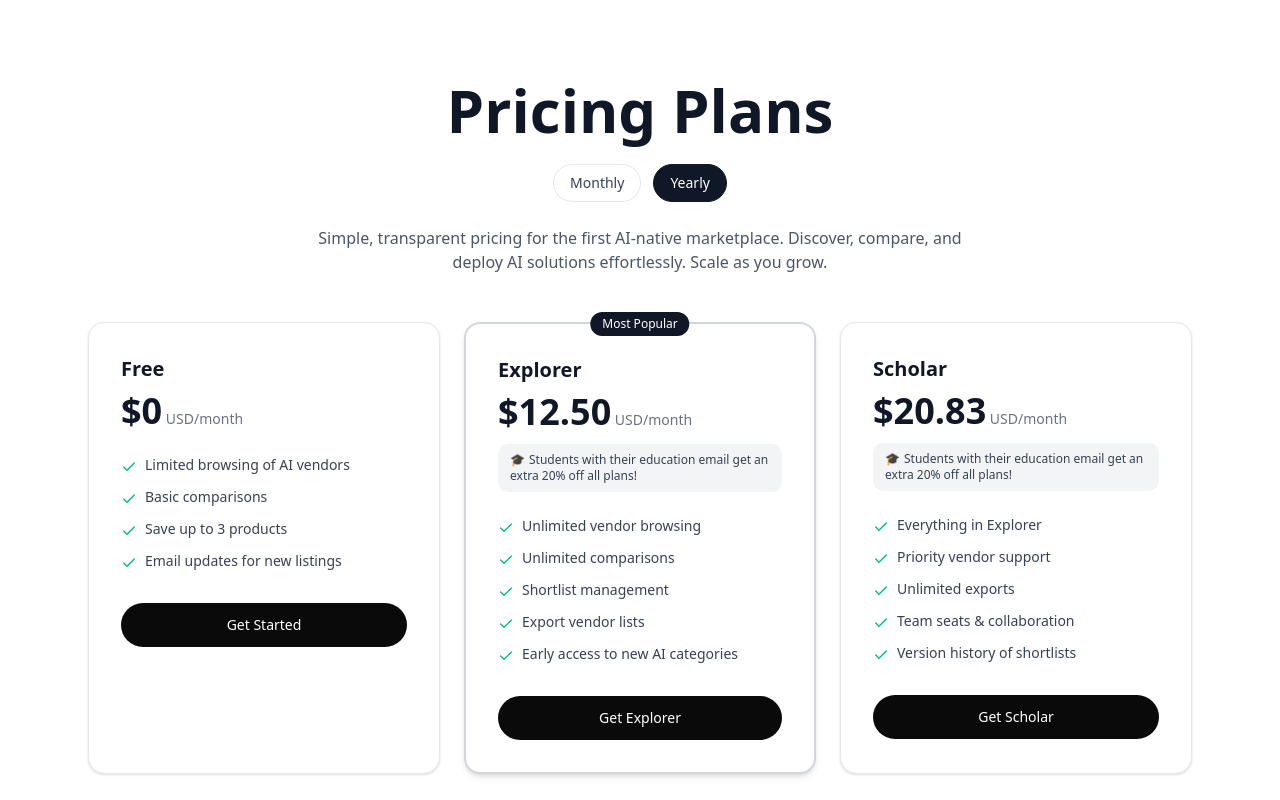
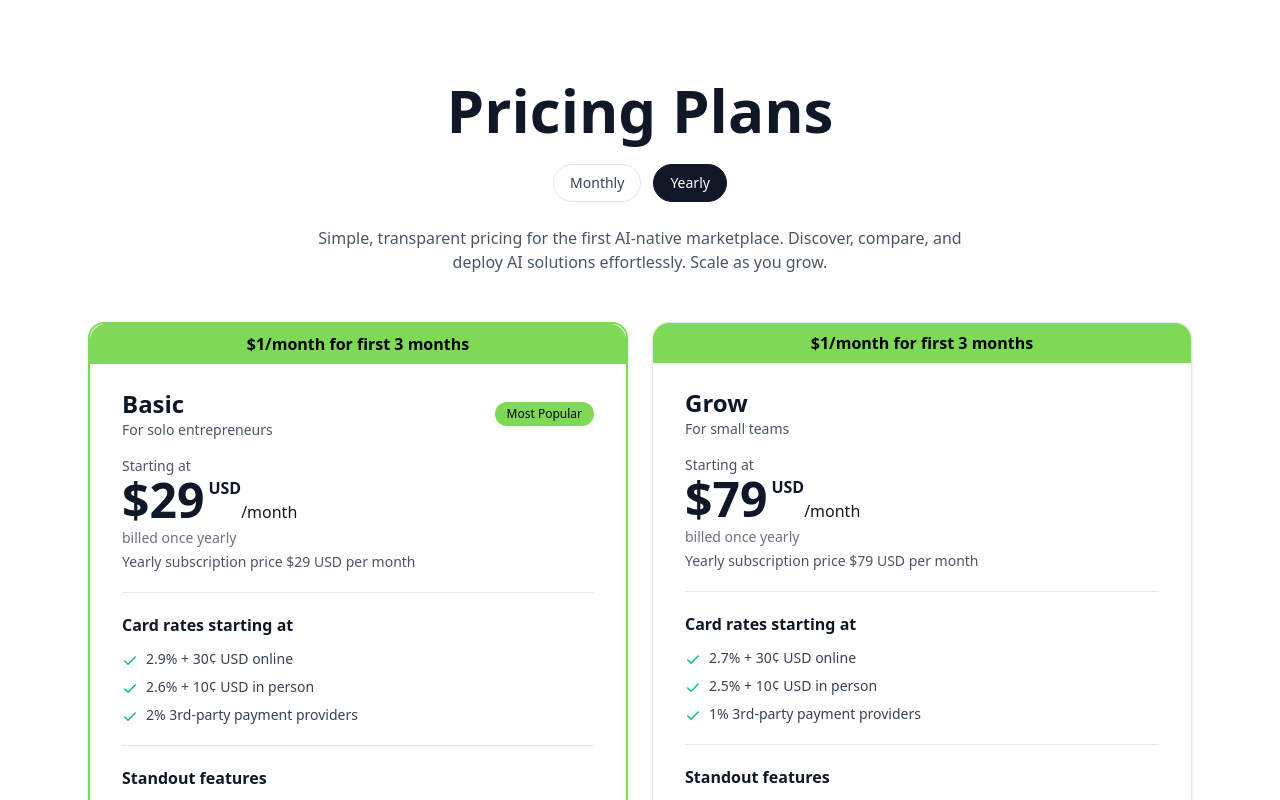
Before and after one commit to ShashStudios/Sonora, a Next.js app: page /pricing in a window 1280 px wide. Shown: the top 800 px of the page. Built offline with nearby package versions, Linux system fonts and the light colour scheme; no server answers.

Commit message:
first commit

```diff
--- a/src/app/forma/page.tsx
+++ b/src/app/forma/page.tsx
@@ -194,7 +194,7 @@ export default function FormaPage() {
     <div className="min-h-screen flex items-center justify-center bg-white p-12">
       <div className="text-center">
         <h1 className="text-5xl md:text-6xl font-bold text-black tracking-tight">Coming Soon</h1>
-        <p className="mt-4 text-gray-600 max-w-xl mx-auto">We&apos;re building the first AI-native marketplace experience here. Check back shortly.</p>
+        <p className="mt-4 text-gray-600 max-w-xl mx-auto">We&apos;re building the first AI-native marketplace experience here.</p>
       </div>
     </div>
   );
--- a/src/app/market/page.tsx
+++ b/src/app/market/page.tsx
@@ -33,7 +33,7 @@ export default function MarketPage() {
     <div className="min-h-screen flex items-center justify-center bg-white p-12">
       <div className="text-center">
         <h1 className="text-5xl md:text-6xl font-bold text-black tracking-tight">Coming Soon</h1>
-        <p className="mt-4 text-gray-600 max-w-xl mx-auto">We&apos;re building the first AI-native marketplace experience here. Check back shortly.</p>
+        <p className="mt-4 text-gray-600 max-w-xl mx-auto">We&apos;re building the first AI-native marketplace experience here.</p>
       </div>
     </div>
   );
--- a/src/app/pricing/page.tsx
+++ b/src/app/pricing/page.tsx
@@ -49,82 +49,95 @@ export default function PricingPage() {
         </p>
 
         {/* Cards */}
-        <div className="grid grid-cols-1 md:grid-cols-3 gap-6 mt-12">
-          {/* Free */}
-          <div className="rounded-2xl border border-gray-200 p-8 bg-white shadow-sm">
-            <h3 className="text-xl font-semibold">Free</h3>
-            <div className="mt-2 text-4xl font-bold">{billing === "yearly" ? prices.free.yearly : prices.free.monthly}
-              <span className="text-sm font-normal text-gray-500"> USD/month</span>
+        <div className="grid grid-cols-1 md:grid-cols-2 gap-6 mt-12">
+          {/* Basic (Most Popular) */}
+          <div className="relative rounded-2xl border-2 border-[#7ed957] p-8 pt-16 bg-white shadow-md">
+            <div className="absolute top-0 left-0 right-0 h-10 rounded-t-2xl bg-[#7ed957] flex items-center justify-center text-black text-sm md:text-base font-bold">
+              $1/month for first 3 months
             </div>
-            <ul className="mt-6 space-y-3 text-sm text-gray-700">
-              <li className="flex items-start gap-2"><CheckIcon /> Limited browsing of AI vendors</li>
-              <li className="flex items-start gap-2"><CheckIcon /> Basic comparisons</li>
-              <li className="flex items-start gap-2"><CheckIcon /> Save up to 3 products</li>
-              <li className="flex items-start gap-2"><CheckIcon /> Email updates for new listings</li>
-            </ul>
+            <div className="flex items-center justify-between">
+              <div>
+                <h3 className="text-2xl font-semibold">Basic</h3>
+                <p className="text-gray-600 text-sm">For solo entrepreneurs</p>
+              </div>
+              <span className="text-xs bg-[#7ed957] text-black px-3 py-1 rounded-full">Most Popular</span>
+            </div>
+            <div className="mt-4">
+              <p className="text-sm text-gray-600">Starting at</p>
+              <div className="text-5xl font-bold">$29<span className="text-base align-top ml-1">USD</span><span className="text-base font-normal">/month</span></div>
+              <p className="text-gray-500 text-sm mt-1">billed once yearly</p>
+              <p className="text-gray-600 text-sm mt-1">Yearly subscription price $29 USD per month</p>
+            </div>
+            <hr className="my-5 border-gray-200" />
+            <div>
+              <h4 className="font-semibold text-gray-900">Card rates starting at</h4>
+              <ul className="mt-3 space-y-2 text-sm text-gray-700">
+                <li className="flex items-start gap-2"><CheckIcon /> 2.9% + 30¢ USD online</li>
+                <li className="flex items-start gap-2"><CheckIcon /> 2.6% + 10¢ USD in person</li>
+                <li className="flex items-start gap-2"><CheckIcon /> 2% 3rd-party payment providers</li>
+              </ul>
+            </div>
+            <hr className="my-5 border-gray-200" />
+            <div>
+              <h4 className="font-semibold text-gray-900">Standout features</h4>
+              <ul className="mt-3 space-y-2 text-sm text-gray-700">
+                <li className="flex items-start gap-2"><CheckIcon /> Up to 77% shipping discount</li>
+                <li className="flex items-start gap-2"><CheckIcon /> 10 inventory locations</li>
+                <li className="flex items-start gap-2"><CheckIcon /> 24/7 chat support</li>
+                <li className="flex items-start gap-2"><CheckIcon /> In-person selling by phone or POS device</li>
+              </ul>
+            </div>
             <div className="mt-8">
               <Link
                 href="/market"
-                className="rounded-full border border-transparent transition-colors flex items-center justify-center bg-foreground text-background gap-2 hover:bg-[#383838] dark:hover:bg-[#ccc] font-medium text-sm h-11 px-6"
+                className="rounded-full border border-transparent transition-colors flex items-center justify-center bg-foreground text-background gap-2 hover:bg-[#383838] dark:hover:bg-[#ccc] font-medium text-sm h-11 px-6 w-full"
               >
-                Get Started
+                Try for free
               </Link>
             </div>
           </div>
 
-          {/* Explorer - Most Popular */}
-          <div className="relative rounded-2xl border-2 border-gray-300 p-8 bg-white shadow-md">
-            <span className="absolute -top-3 left-1/2 -translate-x-1/2 text-xs bg-gray-900 text-white px-3 py-1 rounded-full">
-              Most Popular
-            </span>
-            <h3 className="text-xl font-semibold">Explorer</h3>
-            <div className="mt-2 text-4xl font-bold">{billing === "yearly" ? prices.explorer.yearly : prices.explorer.monthly}
-              <span className="text-sm font-normal text-gray-500"> USD/month</span>
+          {/* Grow */}
+          <div className="relative rounded-2xl border border-gray-200 p-8 pt-16 bg-white shadow-sm">
+            <div className="absolute top-0 left-0 right-0 h-10 rounded-t-2xl bg-[#7ed957] flex items-center justify-center text-black text-sm md:text-base font-bold">
+              $1/month for first 3 months
             </div>
-            <div className="mt-3 text-xs bg-gray-100 text-gray-700 rounded-lg px-3 py-2">
-              <span className="mr-1">🎓</span>
-              Students with their education email get an extra 20% off all plans!
+            <div>
+              <h3 className="text-2xl font-semibold">Grow</h3>
+              <p className="text-gray-600 text-sm">For small teams</p>
             </div>
-            <ul className="mt-6 space-y-3 text-sm text-gray-700">
-              <li className="flex items-start gap-2"><CheckIcon /> Unlimited vendor browsing</li>
-              <li className="flex items-start gap-2"><CheckIcon /> Unlimited comparisons</li>
-              <li className="flex items-start gap-2"><CheckIcon /> Shortlist management</li>
-              <li className="flex items-start gap-2"><CheckIcon /> Export vendor lists</li>
-              <li className="flex items-start gap-2"><CheckIcon /> Early access to new AI categories</li>
-            </ul>
+            <div className="mt-4">
+              <p className="text-sm text-gray-600">Starting at</p>
+              <div className="text-5xl font-bold">$79<span className="text-base align-top ml-1">USD</span><span className="text-base font-normal">/month</span></div>
+              <p className="text-gray-500 text-sm mt-1">billed once yearly</p>
+              <p className="text-gray-600 text-sm mt-1">Yearly subscription price $79 USD per month</p>
+            </div>
+            <hr className="my-5 border-gray-200" />
+            <div>
+              <h4 className="font-semibold text-gray-900">Card rates starting at</h4>
+              <ul className="mt-3 space-y-2 text-sm text-gray-700">
+                <li className="flex items-start gap-2"><CheckIcon /> 2.7% + 30¢ USD online</li>
+                <li className="flex items-start gap-2"><CheckIcon /> 2.5% + 10¢ USD in person</li>
+                <li className="flex items-start gap-2"><CheckIcon /> 1% 3rd-party payment providers</li>
+              </ul>
+            </div>
+            <hr className="my-5 border-gray-200" />
+            <div>
+              <h4 className="font-semibold text-gray-900">Standout features</h4>
+              <ul className="mt-3 space-y-2 text-sm text-gray-700">
+                <li className="flex items-start gap-2"><CheckIcon /> Up to 88% shipping discount and insurance</li>
+                <li className="flex items-start gap-2"><CheckIcon /> 10 inventory locations</li>
+                <li className="flex items-start gap-2"><CheckIcon /> 24/7 chat support</li>
+                <li className="flex items-start gap-2"><CheckIcon /> 5 staff accounts</li>
+                <li className="flex items-start gap-2"><CheckIcon /> In-person selling by phone or POS device</li>
+              </ul>
+            </div>
             <div className="mt-8">
               <Link
                 href="/market"
-                className="rounded-full border border-transparent transition-colors flex items-center justify-center bg-foreground text-background gap-2 hover:bg-[#383838] dark:hover:bg-[#ccc] font-medium text-sm h-11 px-6"
+                className="rounded-full border border-transparent transition-colors flex items-center justify-center bg-foreground text-background gap-2 hover:bg-[#383838] dark:hover:bg-[#ccc] font-medium text-sm h-11 px-6 w-full"
               >
-                Get Explorer
-              </Link>
-            </div>
-          </div>
-
-          {/* Scholar */}
-          <div className="rounded-2xl border border-gray-200 p-8 bg-white shadow-sm">
-            <h3 className="text-xl font-semibold">Scholar</h3>
-            <div className="mt-2 text-4xl font-bold">{billing === "yearly" ? prices.scholar.yearly : prices.scholar.monthly}
-              <span className="text-sm font-normal text-gray-500"> USD/month</span>
-            </div>
-            <div className="mt-3 text-xs bg-gray-100 text-gray-700 rounded-lg px-3 py-2">
-              <span className="mr-1">🎓</span>
-              Students with their education email get an extra 20% off all plans!
-            </div>
-            <ul className="mt-6 space-y-3 text-sm text-gray-700">
-              <li className="flex items-start gap-2"><CheckIcon /> Everything in Explorer</li>
-              <li className="flex items-start gap-2"><CheckIcon /> Priority vendor support</li>
-              <li className="flex items-start gap-2"><CheckIcon /> Unlimited exports</li>
-              <li className="flex items-start gap-2"><CheckIcon /> Team seats & collaboration</li>
-              <li className="flex items-start gap-2"><CheckIcon /> Version history of shortlists</li>
-            </ul>
-            <div className="mt-8">
-              <Link
-                href="/market"
-                className="rounded-full border border-transparent transition-colors flex items-center justify-center bg-foreground text-background gap-2 hover:bg-[#383838] dark:hover:bg-[#ccc] font-medium text-sm h-11 px-6"
-              >
-                Get Scholar
+                Try for free
               </Link>
             </div>
           </div>
```
